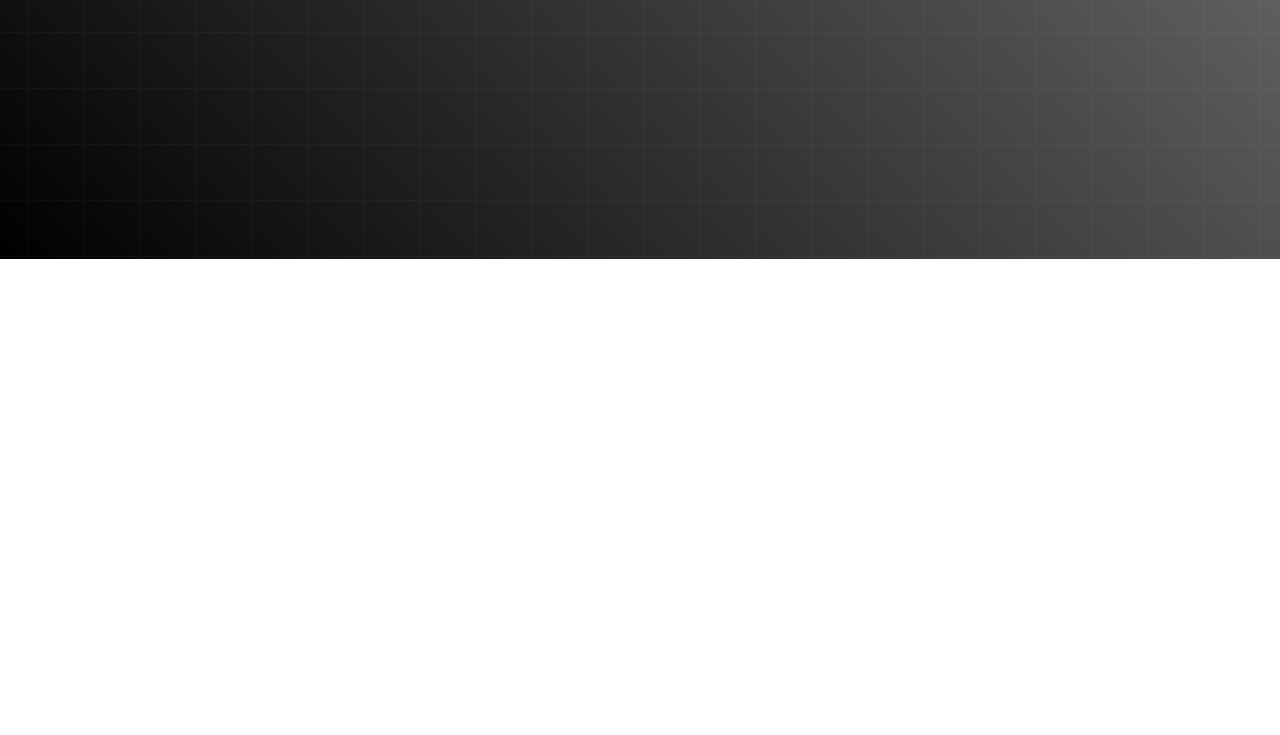
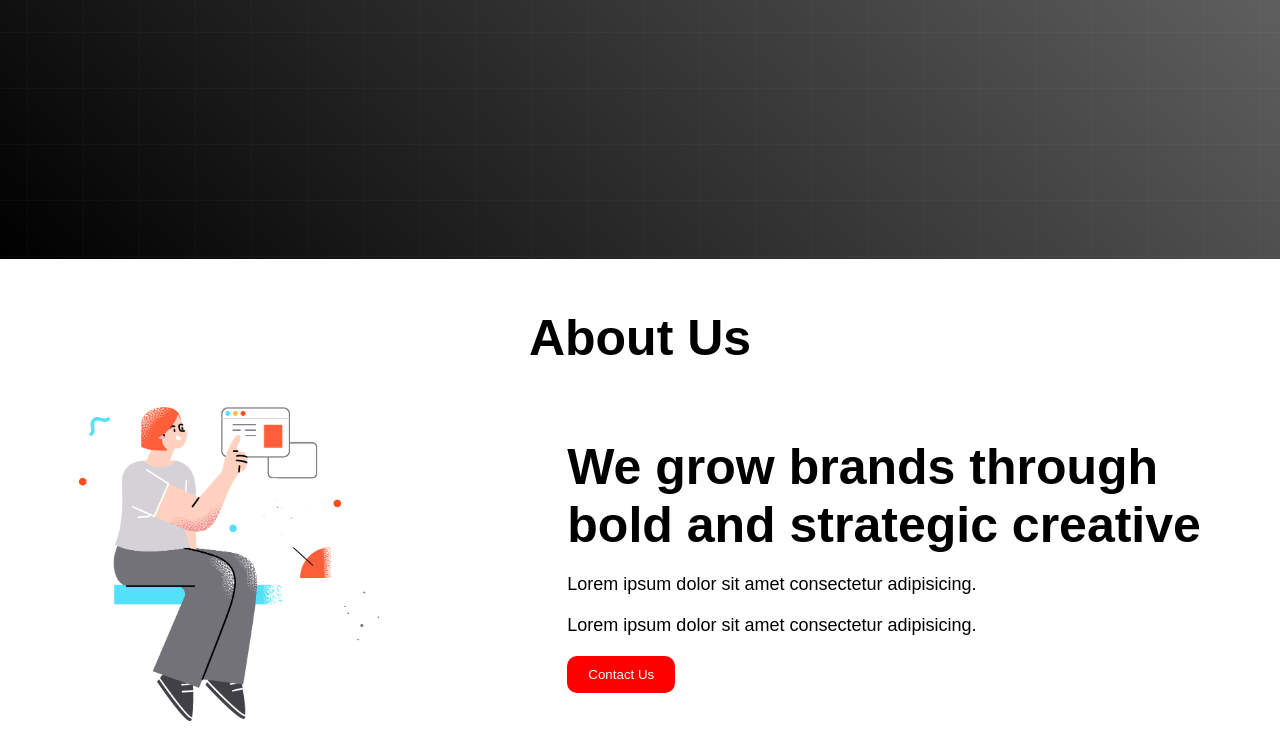
Before and after one commit to rezoanahmed/conceptual-project, a plain HTML site: page index.html in a window 1280 px wide. Shown: the part 600-1335 px from the top of the page. Before the commit the page ends 859 px from the top, so only its background shows below. Drawn offline with Linux system fonts and the light colour scheme.

Commit message:
added about section

```diff
--- a/index.html
+++ b/index.html
@@ -33,6 +33,22 @@
                 <img src="images/banner.png" alt="banner">
             </div>
         </div>
+        <!-- about -->
+
+        <div class="about">
+            <h2 id="h2">About Us</h2>
+            <div class="main-section">
+                <div class="image">
+                    <img src="images/section.png" alt="">
+                </div>
+                <div class="text details">
+                    <h2>We grow brands through<br>bold and strategic creative</h2>
+                    <p>Lorem ipsum dolor sit amet consectetur adipisicing.</p>
+                    <p>Lorem ipsum dolor sit amet consectetur adipisicing.</p>
+                    <button>Contact Us</button>
+                </div>
+            </div>
+        </div>
     </div>
 </body>
 </html>
--- a/style.css
+++ b/style.css
@@ -30,7 +30,7 @@ header{
     display: flex;
     height: 100vh;
     background: url(images/background.png), linear-gradient(45deg, black, grey);
-    justify-content: center;
+    justify-content: space-around;
     align-items: center;
     gap: 50px;
 }
@@ -57,8 +57,30 @@ header{
 .text button:hover{
     background-color: transparent;
     border: 1px solid red;
+    color: red;
     transition: .3s ease-in-out;
 }
 .image img{
     width: 300px;
 }
+/* about */
+.about{
+    display: 70vh;
+    padding: 10px;
+}
+#h2{
+    text-align: center;
+    font-weight: bolder;
+    font-size: 50px;
+    padding: 20px;
+    margin: 20px;
+}
+.main-section{
+    display: flex;
+    justify-content: space-around;
+    align-items: center;
+    gap: 50px;
+}
+.details{
+    color: black;
+}
```
